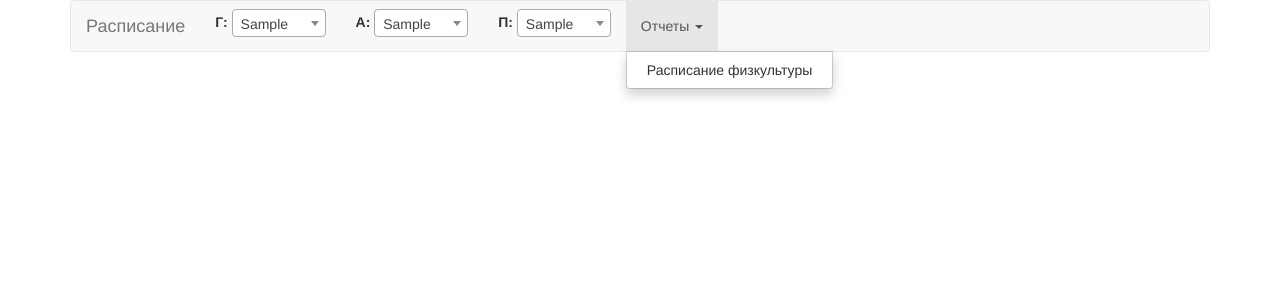
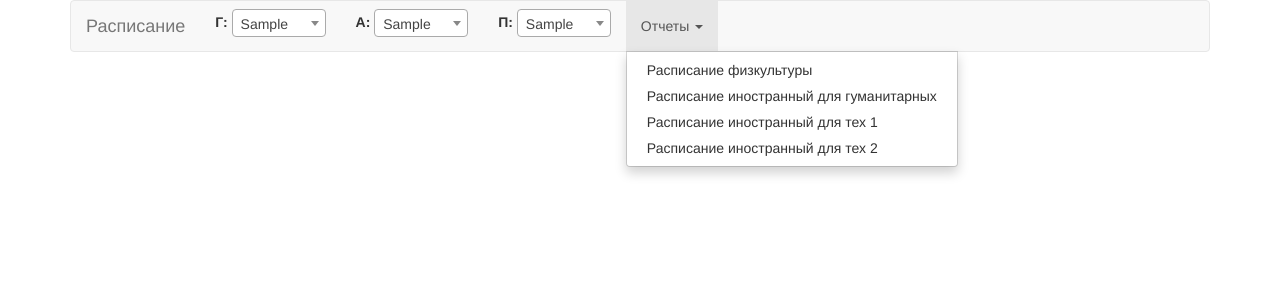
Before and after one commit to SevenLines/Schedule-Flask, a Flask app: page / in a window 1280 px wide, after a click on "Отчеты". Shown: the top 300 px of the page. Run offline with Flask 2, Linux system fonts and the light colour scheme; tables that the repository leaves empty hold one stand-in row (values such as "Sample post"); some libraries are stand-ins or nearby versions.

Commit message:
add three new reports

```diff
--- a/templates/layout.html
+++ b/templates/layout.html
@@ -53,6 +53,9 @@
                             Отчеты <span class="caret"></span></a>
                         <ul class="dropdown-menu">
                             <li><a href="{{ url_for("physical_education_schedule") }}">Расписание физкультуры</a></li>
+                            <li><a href="{{ url_for("foreign_for_humans") }}">Расписание иностранный для гуманитарных</a></li>
+                            <li><a href="{{ url_for("foreign_for_tech_1") }}">Расписание иностранный для тех 1</a></li>
+                            <li><a href="{{ url_for("foreign_for_tech_2") }}">Расписание иностранный для тех 2</a></li>
                         </ul>
                     </li>
                 </ul>
--- a/views.py
+++ b/views.py
@@ -111,3 +111,54 @@ def physical_education_schedule():
     return render_template_schedule("groups/schedule.html", **{
         "schedule": schedule
     })
+
+@app.route("/report/foreign-for-humans/")
+def foreign_for_humans():
+    """
+    расписание иностранных для гуманитарных специальностей
+    :return:
+    """
+    FOREIGN_HUMAN_CHAIR_ID = 366
+    chair = Chair.query.get(FOREIGN_HUMAN_CHAIR_ID)
+    schedule = Raspis.get_for_chair(chair, group_by_lesson=True, key_template='{discipline_id}_{nt}_{fac_id}')
+
+    if request.is_xhr:
+        return flask.jsonify(schedule)
+
+    return render_template_schedule("groups/schedule.html", **{
+        "schedule": schedule
+    })
+
+@app.route("/report/foreign-for-tech-1/")
+def foreign_for_tech_1():
+    """
+    расписание иностранных для гуманитарных специальностей
+    :return:
+    """
+    FOREIGN_TECH_CHAID_ID = 216
+    chair = Chair.query.get(FOREIGN_TECH_CHAID_ID)
+    schedule = Raspis.get_for_chair(chair, group_by_lesson=True, key_template='{discipline_id}_{nt}_{fac_id}')
+
+    if request.is_xhr:
+        return flask.jsonify(schedule)
+
+    return render_template_schedule("groups/schedule.html", **{
+        "schedule": schedule
+    })
+
+@app.route("/report/foreign-for-tech-2/")
+def foreign_for_tech_2():
+    """
+    расписание иностранных для гуманитарных специальностей
+    :return:
+    """
+    FOREIGN_TECH_CHAID_ID = 217
+    chair = Chair.query.get(FOREIGN_TECH_CHAID_ID)
+    schedule = Raspis.get_for_chair(chair, group_by_lesson=True, key_template='{discipline_id}_{nt}_{fac_id}')
+
+    if request.is_xhr:
+        return flask.jsonify(schedule)
+
+    return render_template_schedule("groups/schedule.html", **{
+        "schedule": schedule
+    })
```
